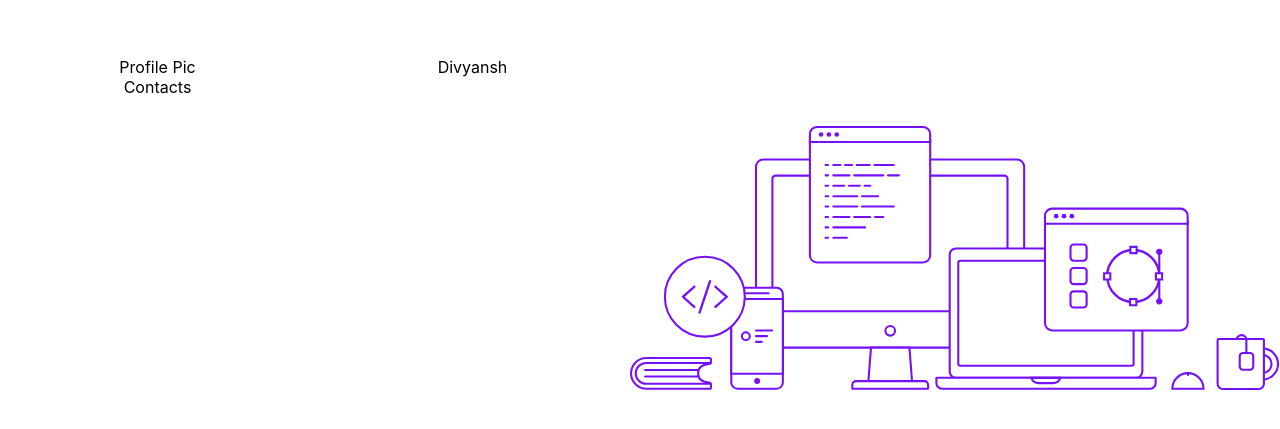
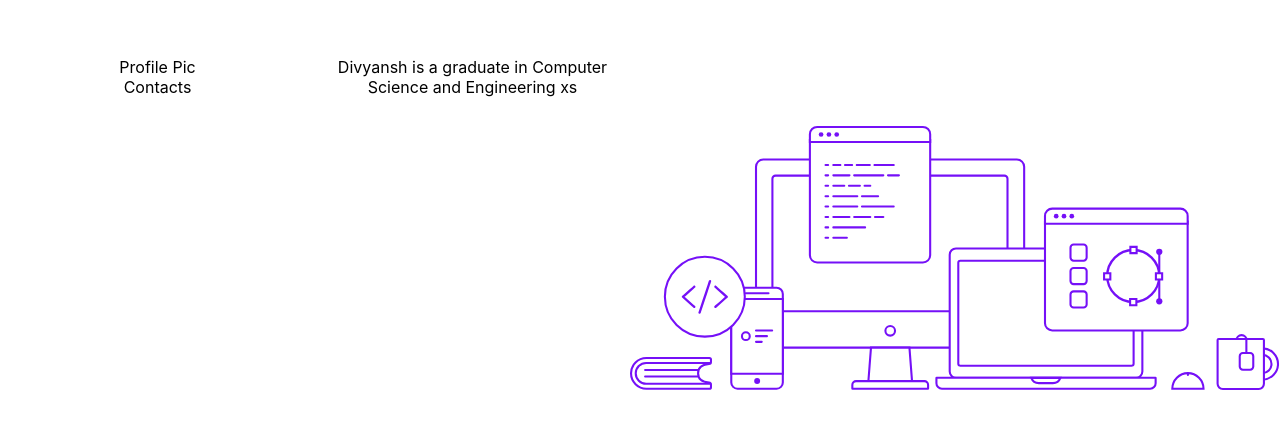
Before and after one commit to divsharma-usc/Portfolio-D, a React (Create React App) app in the folder portfolio/: page / in a window 1280 px wide. Shown: the part 143-572 px from the top of the page. Built offline with nearby package versions, Linux system fonts and the light colour scheme.

Commit message:
added bio

```diff
--- a/portfolio/src/App.js
+++ b/portfolio/src/App.js
@@ -12,7 +12,7 @@ function App() {
           </div>
           <div className="Biography">
             <div>
-              Divyansh
+              Divyansh is a graduate in Computer Science and Engineering xs
             </div>
           </div>
         </div>
```
